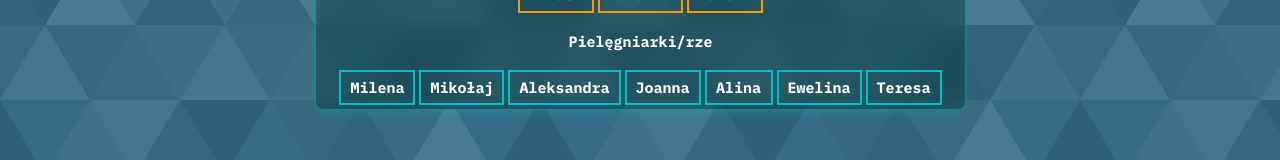
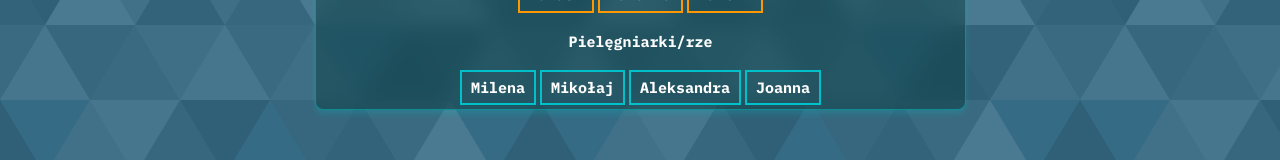
Before and after one commit to puksh/kalendarz, a Vue app: page / in a window 1280 px wide. Shown: the part 200-360 px from the top of the page. Built offline with nearby package versions, Linux system fonts and the light colour scheme; no server answers.

Commit message:
chore: disable people without a schedule

```diff
--- a/src/App.vue
+++ b/src/App.vue
@@ -198,9 +198,9 @@ export default {
         { id: 5, name: "Joanna", ratownik: false },
         { id: 6, name: "Natalia", ratownik: true },
         { id: 7, name: "Marcin", ratownik: true },
-        { id: 8, name: "Alina", ratownik: false },
-        { id: 9, name: "Ewelina", ratownik: false },
-        { id: 10, name: "Teresa", ratownik: false },
+        //{ id: 8, name: "Alina", ratownik: false },
+        //{ id: 9, name: "Ewelina", ratownik: false },
+        //{ id: 10, name: "Teresa", ratownik: false },
       ],
       monthDays: [],
       isRefreshing: false,
```
